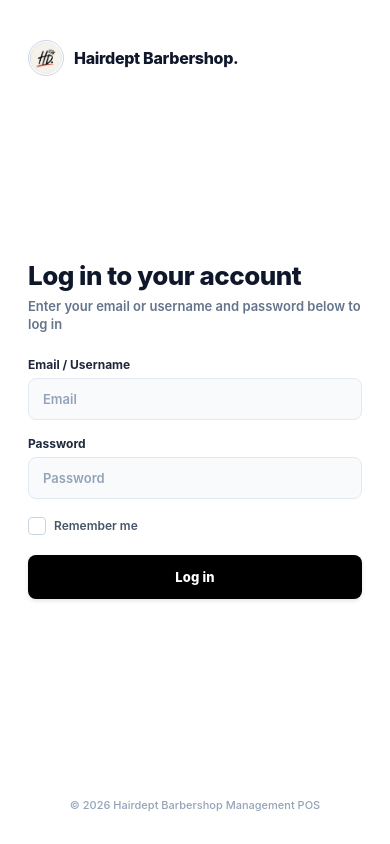
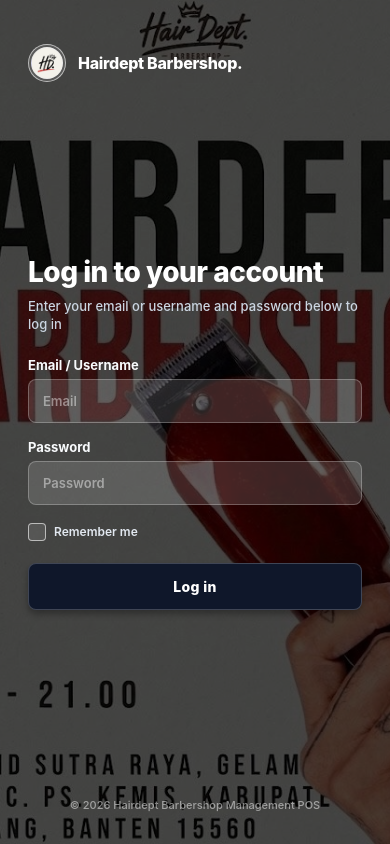
Before and after one commit to DanindraIrvanto2/barbershopMobileApp, a React Native app: screen /Login in a window 390 px wide. Built offline with nearby package versions, Linux system fonts and the light colour scheme.

Commit message:
feat: implement luxury dark barbershop background design for LoginScreen

```diff
--- a/src/screens/LoginScreen.tsx
+++ b/src/screens/LoginScreen.tsx
@@ -10,8 +10,8 @@
   KeyboardAvoidingView,
   Platform,
   Image,
+  ImageBackground,
   ScrollView,
-  Alert,
 } from 'react-native';
 import type { LoginScreenProps } from '../types/navigation';
 import { useAuth } from '../context/AuthContext';
@@ -37,7 +37,6 @@
 
     setLoading(true);
     try {
-      // 1. Request ke API backend
       const data = await authService.login(inputEmail, inputPassword);
       login(data.user || { id: 1, username: inputEmail, email: inputEmail, role: 'admin' });
       navigation.replace('Orders');
@@ -51,8 +50,15 @@
   };
 
   return (
+    <ImageBackground
+      source={require('../../assets/login-bg.jpg')}
+      style={styles.backgroundImage}
+      resizeMode="cover"
+    >
+      {/* Dark Overlay untuk kontras visual dan keterbacaan */}
+      <View style={styles.overlay}>
         <SafeAreaView style={styles.container}>
-      <StatusBar barStyle="dark-content" backgroundColor="#FFFFFF" />
+          <StatusBar barStyle="light-content" translucent backgroundColor="transparent" />
           <KeyboardAvoidingView
             style={styles.keyboardContainer}
             behavior={Platform.OS === 'ios' ? 'padding' : undefined}
@@ -60,6 +66,7 @@
             <ScrollView
               contentContainerStyle={styles.scrollContent}
               keyboardShouldPersistTaps="handled"
+              showsVerticalScrollIndicator={false}
             >
               {/* Brand Header */}
               <View style={styles.brandHeader}>
@@ -73,6 +80,7 @@
                 <Text style={styles.brandTitle}>Hairdept Barbershop.</Text>
               </View>
 
+              {/* Form Content */}
               <View style={styles.formContainer}>
                 {/* Heading */}
                 <View style={styles.headingBox}>
@@ -90,13 +98,13 @@
                   </View>
                 ) : null}
 
-            {/* Input Fields */}
+                {/* Input Email / Username */}
                 <View style={styles.inputGroup}>
                   <Text style={styles.inputLabel}>Email / Username</Text>
                   <TextInput
                     style={styles.textInput}
                     placeholder="Email"
-                placeholderTextColor="#94A3B8"
+                    placeholderTextColor="rgba(255, 255, 255, 0.45)"
                     value={email}
                     onChangeText={(val) => {
                       setEmail(val);
@@ -107,12 +115,13 @@
                   />
                 </View>
 
+                {/* Input Password */}
                 <View style={styles.inputGroup}>
                   <Text style={styles.inputLabel}>Password</Text>
                   <TextInput
                     style={styles.textInput}
                     placeholder="Password"
-                placeholderTextColor="#94A3B8"
+                    placeholderTextColor="rgba(255, 255, 255, 0.45)"
                     value={password}
                     onChangeText={(val) => {
                       setPassword(val);
@@ -149,18 +158,30 @@
 
               {/* Footer Copyright */}
               <View style={styles.footer}>
-            <Text style={styles.footerText}>© 2026 Hairdept Barbershop Management POS</Text>
+                <Text style={styles.footerText}>
+                  © 2026 Hairdept Barbershop Management POS
+                </Text>
               </View>
             </ScrollView>
           </KeyboardAvoidingView>
         </SafeAreaView>
+      </View>
+    </ImageBackground>
   );
 }
 
 const styles = StyleSheet.create({
+  backgroundImage: {
+    flex: 1,
+    width: '100%',
+    height: '100%',
+  },
+  overlay: {
+    flex: 1,
+    backgroundColor: 'rgba(0, 0, 0, 0.72)', // Dark tint overlay
+  },
   container: {
     flex: 1,
-    backgroundColor: '#FFFFFF',
   },
   keyboardContainer: {
     flex: 1,
@@ -174,16 +195,16 @@
   brandHeader: {
     flexDirection: 'row',
     alignItems: 'center',
-    gap: 10,
-    marginTop: Platform.OS === 'ios' ? 8 : 16,
+    gap: 12,
+    marginTop: Platform.OS === 'ios' ? 10 : 20,
   },
   logoWrapper: {
-    width: 36,
-    height: 36,
-    borderRadius: 18,
-    borderWidth: 1,
-    borderColor: '#CBD5E1',
-    backgroundColor: '#FFFFFF',
+    width: 38,
+    height: 38,
+    borderRadius: 19,
+    borderWidth: 1.5,
+    borderColor: 'rgba(255, 255, 255, 0.6)',
+    backgroundColor: 'rgba(255, 255, 255, 0.12)',
     overflow: 'hidden',
     alignItems: 'center',
     justifyContent: 'center',
@@ -196,7 +217,7 @@
   brandTitle: {
     fontSize: 16,
     fontWeight: '800',
-    color: '#0F172A',
+    color: '#FFFFFF',
     letterSpacing: -0.3,
   },
   formContainer: {
@@ -208,23 +229,23 @@
     marginBottom: 24,
   },
   mainTitle: {
-    fontSize: 26,
+    fontSize: 28,
     fontWeight: '800',
-    color: '#0F172A',
+    color: '#FFFFFF',
     letterSpacing: -0.5,
-    marginBottom: 6,
+    marginBottom: 8,
   },
   subTitle: {
     fontSize: 13,
-    fontWeight: '600',
-    color: '#64748B',
+    fontWeight: '500',
+    color: '#CBD5E1',
     lineHeight: 18,
   },
   errorBanner: {
     flexDirection: 'row',
     alignItems: 'center',
-    backgroundColor: '#FEF2F2',
-    borderColor: '#FECACA',
+    backgroundColor: 'rgba(239, 68, 68, 0.25)',
+    borderColor: 'rgba(239, 68, 68, 0.6)',
     borderWidth: 1,
     paddingHorizontal: 12,
     paddingVertical: 10,
@@ -236,7 +257,7 @@
     fontSize: 14,
   },
   errorText: {
-    color: '#B91C1C',
+    color: '#FECACA',
     fontSize: 12,
     fontWeight: '700',
     flex: 1,
@@ -245,73 +266,75 @@
     marginBottom: 16,
   },
   inputLabel: {
-    fontSize: 12,
+    fontSize: 13,
     fontWeight: '700',
-    color: '#1E293B',
+    color: '#F8FAFC',
     marginBottom: 6,
   },
   textInput: {
-    backgroundColor: '#F8FAFC',
+    backgroundColor: 'rgba(255, 255, 255, 0.14)',
     borderWidth: 1,
-    borderColor: '#E2E8F0',
+    borderColor: 'rgba(255, 255, 255, 0.25)',
     borderRadius: 8,
     paddingHorizontal: 14,
-    paddingVertical: 12,
+    paddingVertical: 13,
     fontSize: 13,
     fontWeight: '600',
-    color: '#0F172A',
+    color: '#FFFFFF',
   },
   rememberMeRow: {
     flexDirection: 'row',
     alignItems: 'center',
     gap: 8,
     marginTop: 2,
-    marginBottom: 20,
+    marginBottom: 22,
   },
   checkbox: {
     width: 18,
     height: 18,
     borderRadius: 4,
     borderWidth: 1.5,
-    borderColor: '#CBD5E1',
-    backgroundColor: '#FFFFFF',
+    borderColor: 'rgba(255, 255, 255, 0.6)',
+    backgroundColor: 'rgba(255, 255, 255, 0.1)',
     alignItems: 'center',
     justifyContent: 'center',
   },
   checkboxActive: {
-    backgroundColor: '#000000',
-    borderColor: '#000000',
+    backgroundColor: '#FFFFFF',
+    borderColor: '#FFFFFF',
   },
   checkmark: {
-    color: '#FFFFFF',
+    color: '#000000',
     fontSize: 11,
-    fontWeight: '800',
+    fontWeight: '900',
   },
   rememberMeText: {
     fontSize: 12,
     fontWeight: '600',
-    color: '#475569',
+    color: '#E2E8F0',
   },
   submitButton: {
-    backgroundColor: '#000000',
+    backgroundColor: '#0F172A',
+    borderWidth: 1,
+    borderColor: 'rgba(255, 255, 255, 0.2)',
     paddingVertical: 14,
     borderRadius: 8,
     alignItems: 'center',
     justifyContent: 'center',
     shadowColor: '#000',
-    shadowOffset: { width: 0, height: 2 },
-    shadowOpacity: 0.1,
-    shadowRadius: 4,
-    elevation: 2,
+    shadowOffset: { width: 0, height: 4 },
+    shadowOpacity: 0.3,
+    shadowRadius: 6,
+    elevation: 3,
   },
   submitButtonDisabled: {
     opacity: 0.5,
   },
   submitButtonText: {
     color: '#FFFFFF',
-    fontSize: 13,
+    fontSize: 14,
     fontWeight: '800',
-    letterSpacing: 0.2,
+    letterSpacing: 0.3,
   },
   footer: {
     alignItems: 'center',
@@ -319,7 +342,7 @@
     paddingBottom: 8,
   },
   footerText: {
-    color: '#94A3B8',
+    color: 'rgba(255, 255, 255, 0.5)',
     fontSize: 11,
     fontWeight: '500',
   },
```
Lines whose indentation alone changed are shown as unchanged.
